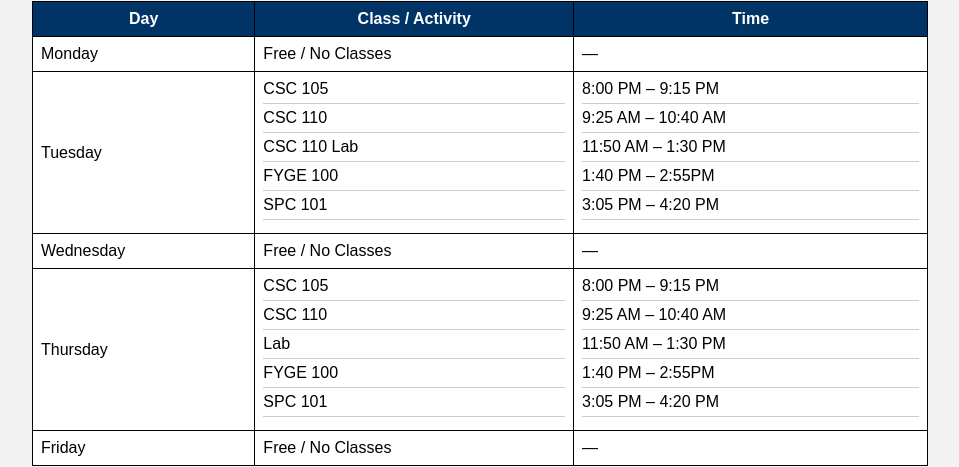
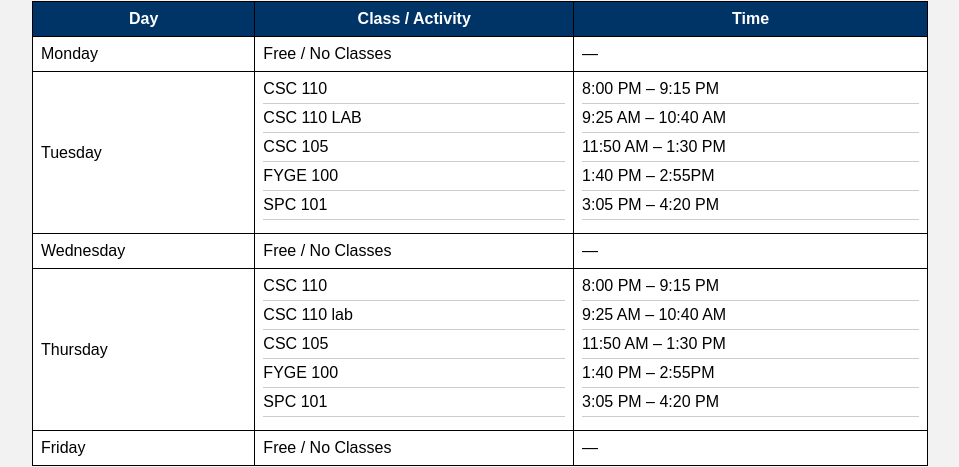
Before and after one commit to jonisauli/Jon.com-, a plain HTML site: page index.html in a window 1280 px wide. Shown: the part 661-1128 px from the top of the page, without its empty margins (160-1119 px from the left). Drawn offline with Linux system fonts and the light colour scheme.

Commit message:
Update index.html

```diff
--- a/index.html
+++ b/index.html
@@ -128,9 +128,9 @@ Click nbfs://nbhost/SystemFileSystem/Templates/Other/html.html to edit this temp
         <tr>
             <td>Tuesday</td>
             <td>
+                <div class="class-block">CSC 110</div>
+                <div class="class-block">CSC 110 LAB</div>
                 <div class="class-block">CSC 105</div>
-                <div class="class-block">CSC 110</div>
-                <div class="class-block">CSC 110 Lab</div>
                  <div class="class-block">FYGE 100 </div>
                   <div class="class-block">SPC 101</div>
             </td>
@@ -153,9 +153,9 @@ Click nbfs://nbhost/SystemFileSystem/Templates/Other/html.html to edit this temp
         <tr>
             <td>Thursday</td>
             <td>
+                <div class="class-block">CSC 110</div>
+                <div class="class-block">CSC 110 lab</div>
                 <div class="class-block">CSC 105</div>
-                <div class="class-block">CSC 110</div>
-                <div class="class-block">Lab</div>
                 <div class="class-block">FYGE 100 </div>
                   <div class="class-block">SPC 101</div>
             </td>
```
